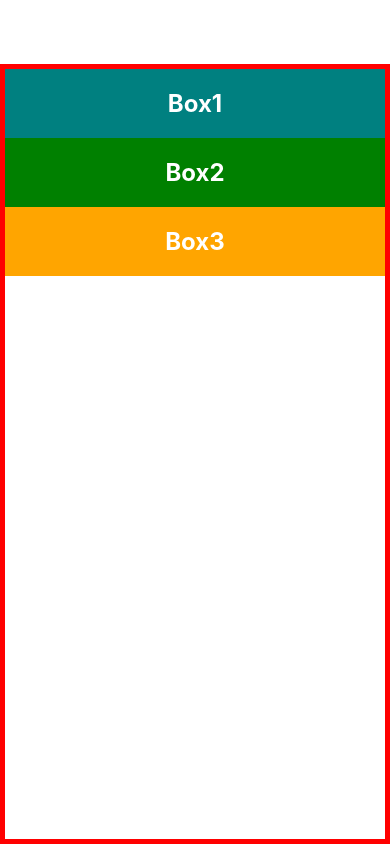
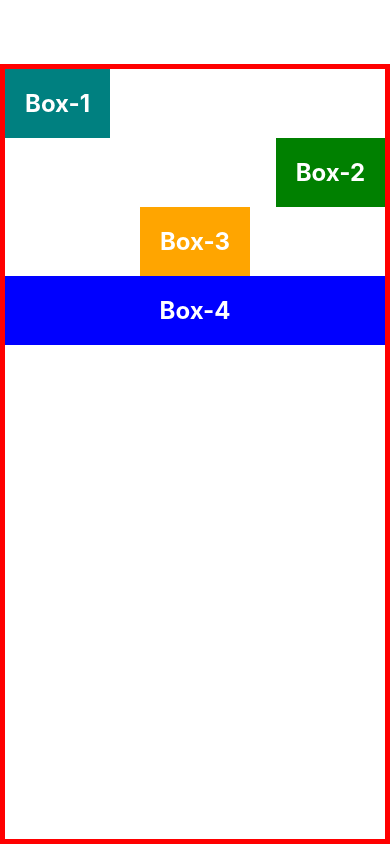
Before and after one commit to muazimmaqbool/React-Native-Tutorials, a React Native app: screen / in a window 390 px wide. Built offline with nearby package versions, Linux system fonts and the light colour scheme.

Commit message:
justify content example

```diff
--- a/App.js
+++ b/App.js
@@ -131,16 +131,16 @@ const App = () => {
       <B_FlexDirection styleprop={{backgroundColor:"orange"}}>BOX-3</B_FlexDirection> */}
 
       {/*justify content */}
-      <C_JustifyContent styleprop={{backgroundColor:"teal"}} >Box1</C_JustifyContent>
+      {/* <C_JustifyContent styleprop={{backgroundColor:"teal"}} >Box1</C_JustifyContent>
       <C_JustifyContent styleprop={{backgroundColor:"green"}} >Box2</C_JustifyContent>
-      <C_JustifyContent styleprop={{backgroundColor:"orange"}} >Box3</C_JustifyContent>
+      <C_JustifyContent styleprop={{backgroundColor:"orange"}} >Box3</C_JustifyContent> */}
 
       {/*alignItems and alignSelf (Note, when working on alignItems first remove alignSelf and have only 3 boxes) */}
       {/*applying alignSelf to each item here */}
-      {/* <D_Align_ITEMSandSELF styleprop={{backgroundColor:"teal",alignSelf:"flex-start"}}>Box-1</D_Align_ITEMSandSELF>
+      <D_Align_ITEMSandSELF styleprop={{backgroundColor:"teal",alignSelf:"flex-start"}}>Box-1</D_Align_ITEMSandSELF>
       <D_Align_ITEMSandSELF styleprop={{backgroundColor:"green",alignSelf:"flex-end"}}>Box-2</D_Align_ITEMSandSELF>
       <D_Align_ITEMSandSELF styleprop={{backgroundColor:"orange",alignSelf:"center"}}>Box-3</D_Align_ITEMSandSELF>
-      <D_Align_ITEMSandSELF styleprop={{backgroundColor:"blue",alignSelf:"stretch"}}>Box-4</D_Align_ITEMSandSELF> */}
+      <D_Align_ITEMSandSELF styleprop={{backgroundColor:"blue",alignSelf:"stretch"}}>Box-4</D_Align_ITEMSandSELF>
 
       {/*NOTE: auto is its default value, it takes value form its parent "alignItems" property, if its parent as "alignItems:"flex-start" the auto in alignSelft
       is also flex start, if alignSelf is not mention in children they still take value from their parent
```
